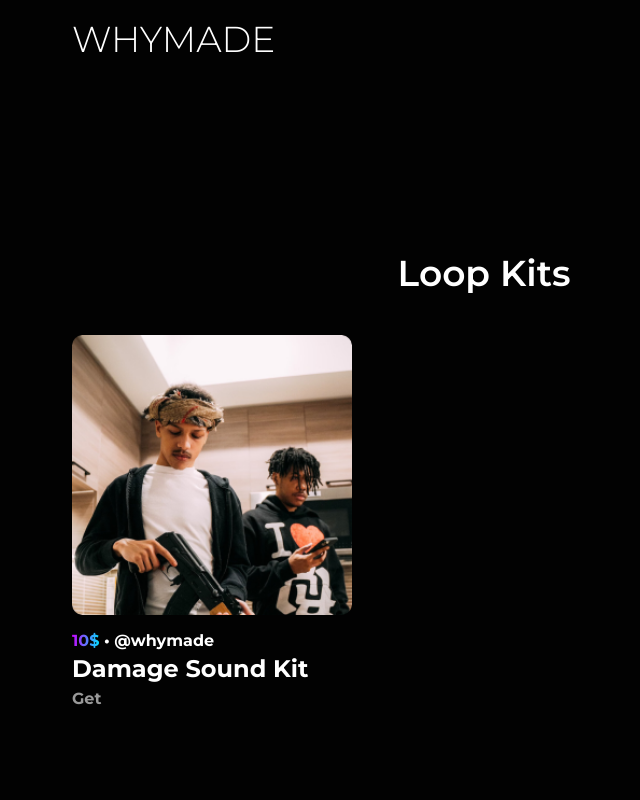
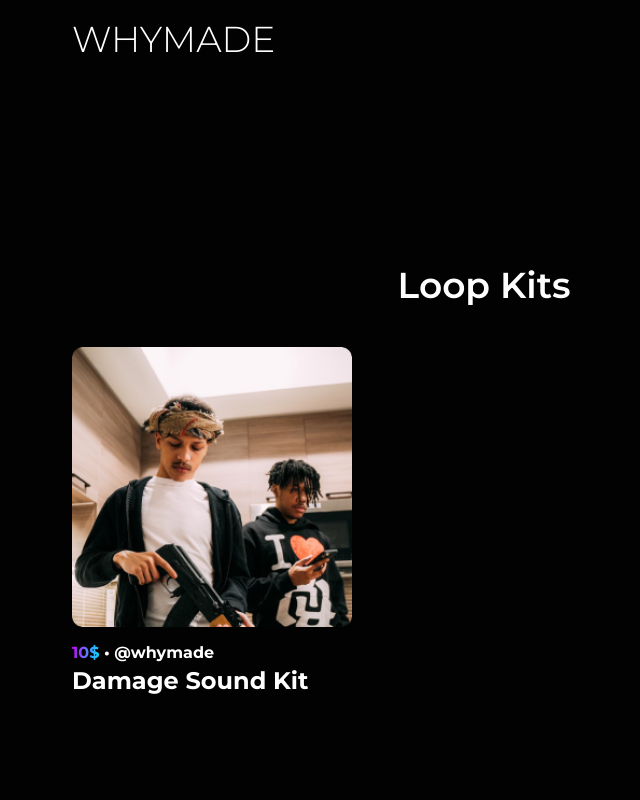
Before and after one commit to bugmak4rs/whymade-beats-store, a React (Create React App) app: page /loopkits in a window 1280 px wide. Shown: the top 800 px of the page, without its empty margins (156-796 px from the left). Built offline with nearby package versions, Linux system fonts and the light colour scheme.

Commit message:
feat: refactoring LoopKitCard

```diff
--- a/src/components/Cards/LoopKits/LoopKitCard/index.tsx
+++ b/src/components/Cards/LoopKits/LoopKitCard/index.tsx
@@ -13,16 +13,15 @@ interface ILoopKitCard {
 const LoopKitCard: FC<ILoopKitCard> = ({ image, title, author, price, link }) => {
   return (
     <div className={style.card}>
+      <a className={style.card__link} href={link} target={'_blank'}>
         <img className={style.card__image} src={image} alt="LoopKit" />
         <div className={style.card__content}>
           <p className={style.card__info}>
             <span className={style.card__price}>{price}$</span> • {author}
           </p>
           <h3 className={style.card__title}>{title}</h3>
-        <a className={style.card__link} href={link} target={'_blank'}>
-          Get
+        </div>
       </a>
-      </div>
     </div>
   );
 };
```
Lines whose indentation alone changed are shown as unchanged.
